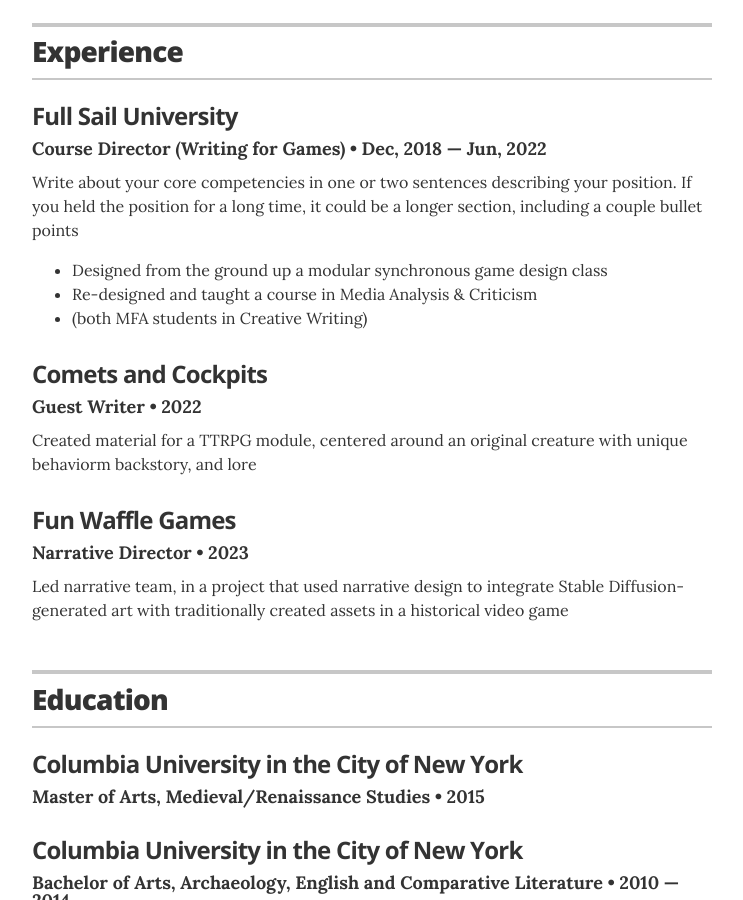
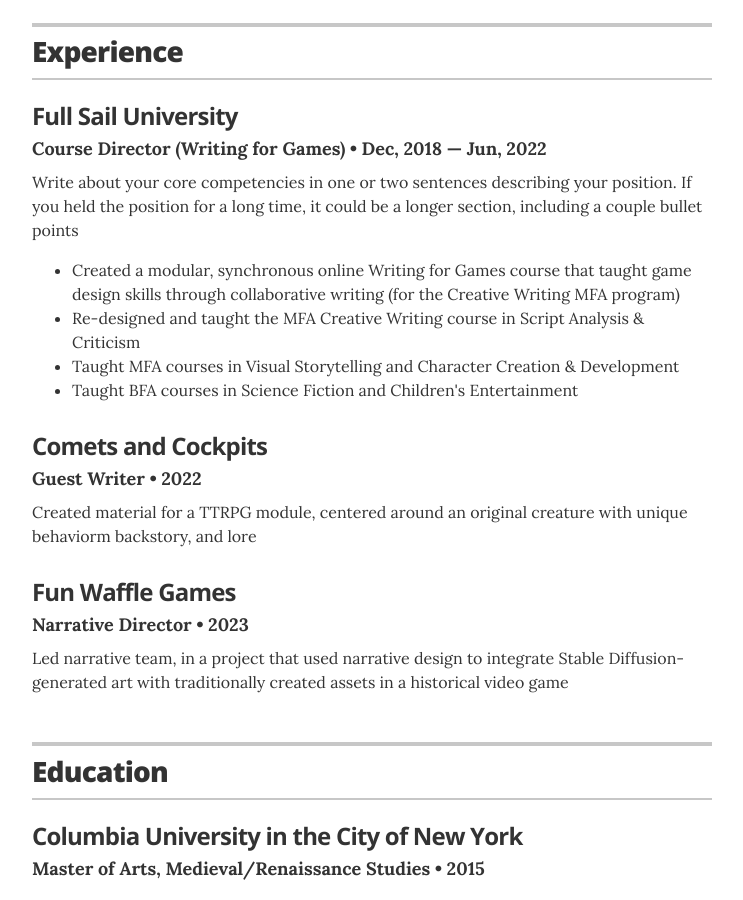
Before and after one commit to mwmxyz/academic, a Jekyll site: the page built from index.html, in a window 1280 px wide and 900 px high, scrolled down 583 px. Shown: the whole window, without its empty margins (268-1011 px from the left). Built offline with Jekyll 4.4.1, drawn with Linux system fonts in a browser that asks for light colours.

Commit message:
Update experience.yml

```diff
--- a/_data/experience.yml
+++ b/_data/experience.yml
@@ -3,7 +3,7 @@
 - company: Full Sail University
   position: Course Director (Writing for Games)
   duration: Dec, 2018 &mdash; Jun, 2022
-  summary: Write about your core competencies in one or two sentences describing your position. If you held the position for a long time, it could be a longer section, including a couple bullet points	<ul class="resume-item-list"><li>Designed from the ground up a modular synchronous game design class</li><li>Re-designed and taught a course in Media Analysis & Criticism</li><li>(both MFA students in Creative Writing)</li></ul>
+  summary: Write about your core competencies in one or two sentences describing your position. If you held the position for a long time, it could be a longer section, including a couple bullet points	<ul class="resume-item-list"><li>Created a modular, synchronous online Writing for Games course that taught game design skills through collaborative writing (for the Creative Writing MFA program)</li><li>Re-designed and taught the MFA Creative Writing course in Script Analysis & Criticism</li><li>Taught MFA courses in Visual Storytelling and Character Creation & Development</li><li>Taught BFA courses in Science Fiction and Children's Entertainment</li></ul>
 
 # Director of Digital Stratgy
 - company: Comets and Cockpits
```
